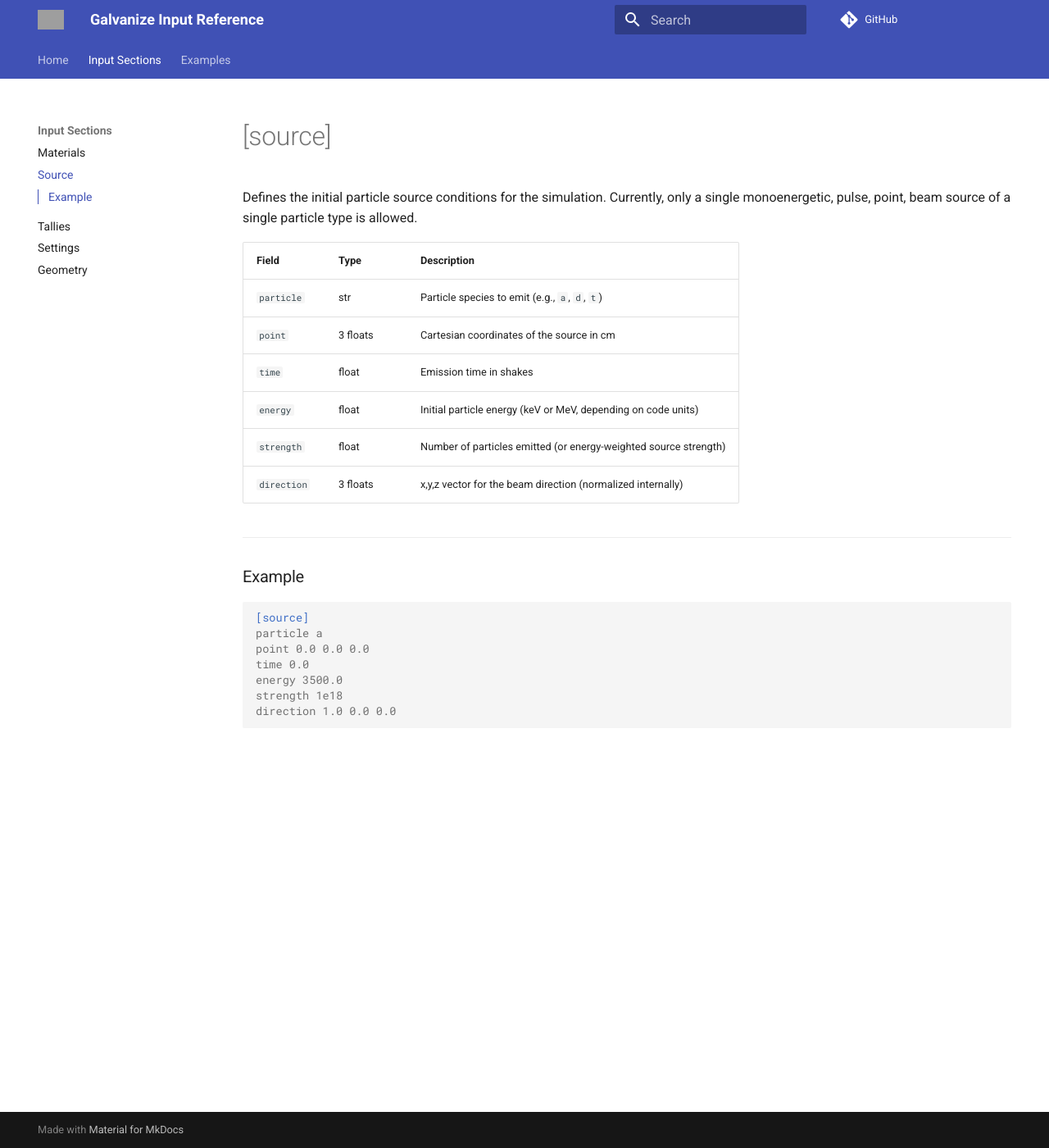
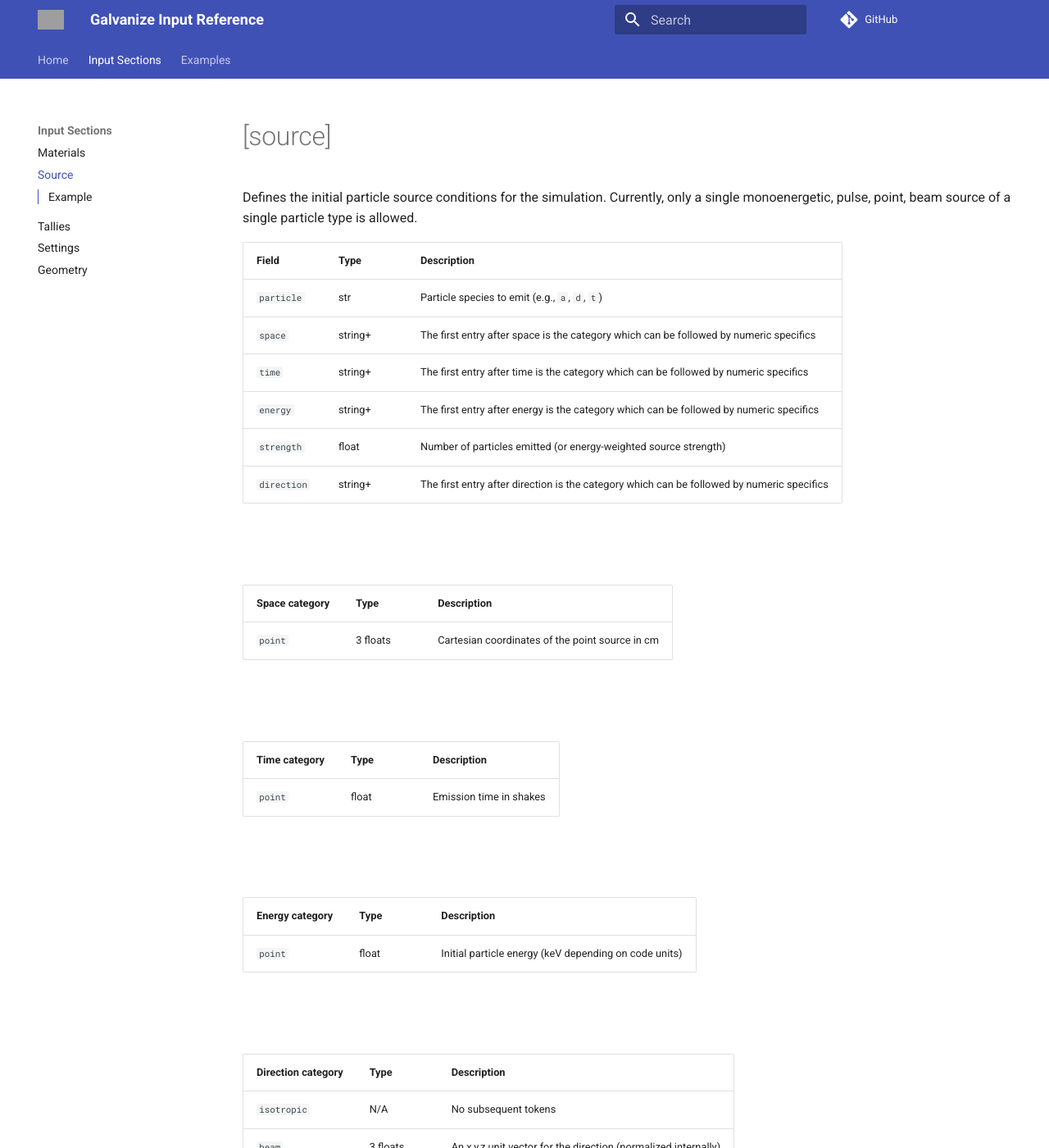
Before and after one commit to northroj/test_0D_cp, an MkDocs documentation site: the page built from docs/source.md, in a window 1280 px wide and 1400 px high. Shown: the whole window at 82% size. Built offline with MkDocs 1.6.1 and Material for MkDocs 9.7.7, drawn with Linux system fonts in a browser that asks for light colours; comment, search, counter and statistics services are not loaded; some of the changed text lies outside the part shown; grey boxes are pictures that could not be loaded.

Commit message:
revamping sources

````diff
--- a/docs/source.md
+++ b/docs/source.md
@@ -5,11 +5,37 @@
 | Field | Type | Description |
 |--------|------|-------------|
 | `particle` | str | Particle species to emit (e.g., `a`, `d`, `t`) |
-| `point` | 3 floats | Cartesian coordinates of the source in cm |
-| `time` | float | Emission time in shakes |
-| `energy` | float | Initial particle energy (keV or MeV, depending on code units) |
+| `space` | string+ | The first entry after space is the category which can be followed by numeric specifics  |
+| `time` | string+ | The first entry after time is the category which can be followed by numeric specifics |
+| `energy` | string+ | The first entry after energy is the category which can be followed by numeric specifics |
 | `strength` | float | Number of particles emitted (or energy-weighted source strength) |
-| `direction` | 3 floats | x,y,z vector for the beam direction (normalized internally) |
+| `direction` | string+ | The first entry after direction is the category which can be followed by numeric specifics |
+
+ <br/><br/>
+
+| Space category | Type | Description |
+|--------|------|-------------|
+| `point` | 3 floats | Cartesian coordinates of the point source in cm |
+
+ <br/><br/>
+
+| Time category | Type | Description |
+|--------|------|-------------|
+| `point` | float | Emission time in shakes |
+
+ <br/><br/>
+
+| Energy category | Type | Description |
+|--------|------|-------------|
+| `point` | float | Initial particle energy (keV depending on code units) |
+
+ <br/><br/>
+
+| Direction category | Type | Description |
+|--------|------|-------------|
+| `isotropic` | N/A | No subsequent tokens |
+| `beam` | 3 floats | An x,y,z unit vector for the direction (normalized internally) |
+
 
 ---
 
@@ -19,10 +45,10 @@
 
 [source]
 particle a
-point 0.0 0.0 0.0
-time 0.0
-energy 3500.0
+space point 0.0 0.0 0.0
+time point 0.0
+energy point 3500.0
 strength 1e18
-direction 1.0 0.0 0.0
+direction beam 1.0 0.0 0.0
 
 ```
````
Also changed, not shown: docs/examples.md (+9 -6 lines), docs/settings.md (+9 -4 lines), 6 other files.
